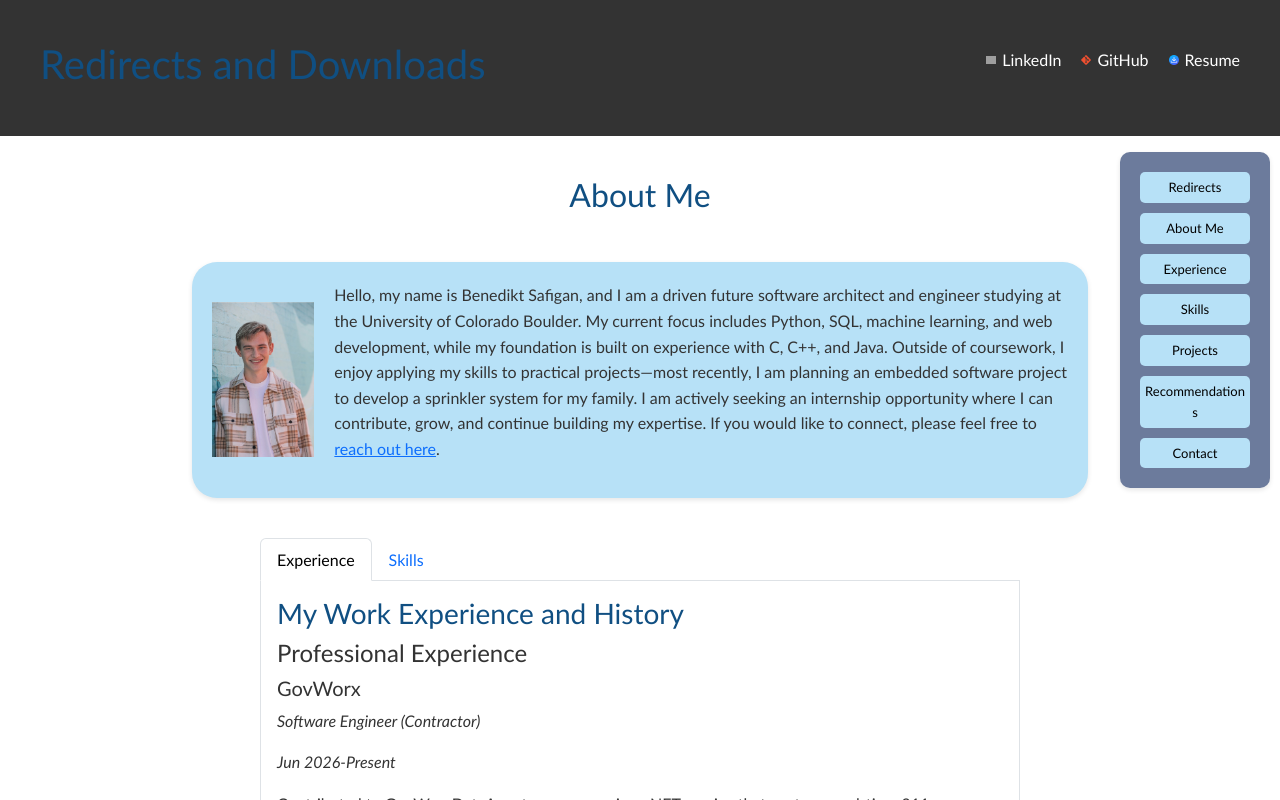
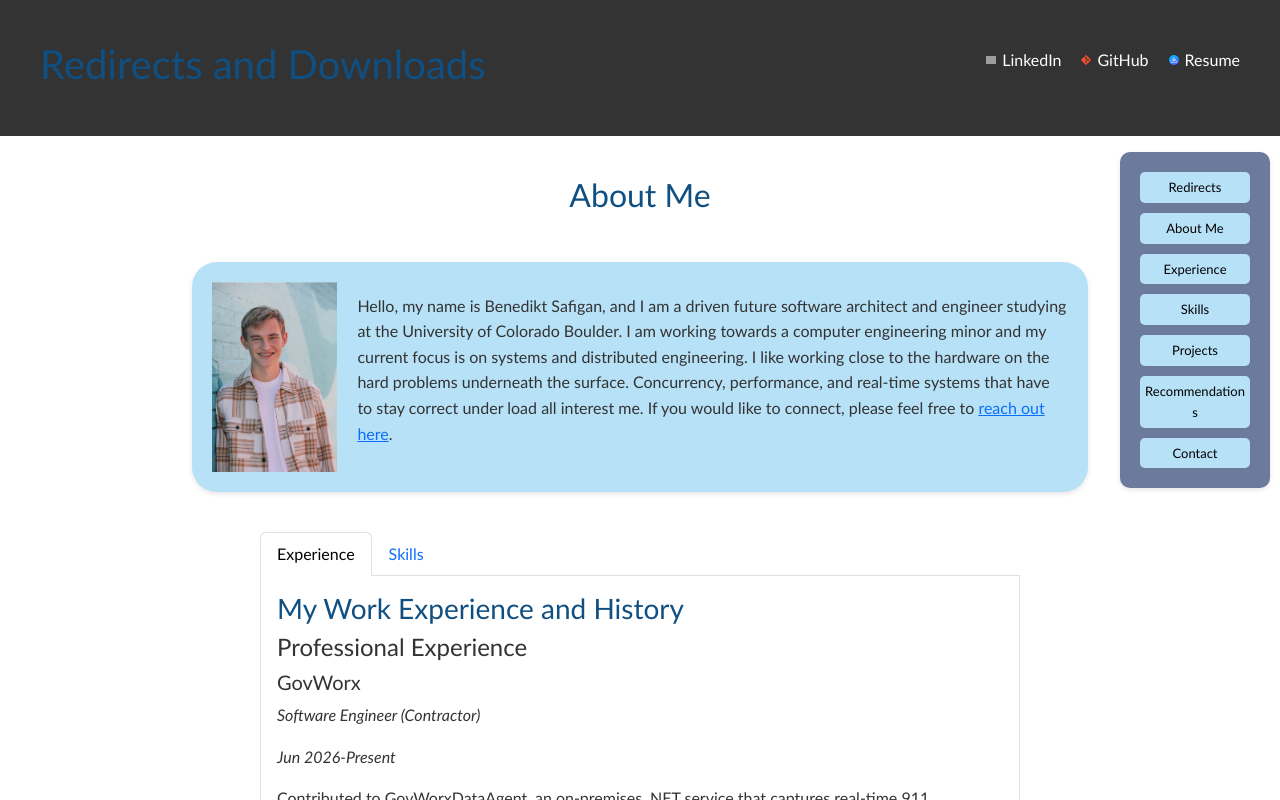
Before and after one commit to bsafig/portfolio-web-page, a React (Vite) app: page / in a window 1280 px wide. Shown: the top 800 px of the page. Built offline with nearby package versions, Linux system fonts and the light colour scheme; grey boxes are pictures that could not be loaded.

Commit message:
update bio

```diff
--- a/src/pages/Home.jsx
+++ b/src/pages/Home.jsx
@@ -166,12 +166,9 @@ export default function Home() {
           <div className="hero-txt">
             <p>
               Hello, my name is Benedikt Safigan, and I am a driven future software architect and engineer
-              studying at the University of Colorado Boulder. My current focus includes Python, SQL, machine
-              learning, and web development, while my foundation is built on experience with C, C++, and Java.
-              Outside of coursework, I enjoy applying my skills to practical projects—most recently, I am
-              planning an embedded software project to develop a sprinkler system for my family. I am actively
-              seeking an internship opportunity where I can contribute, grow, and continue building my expertise.
-              If you would like to connect, please feel free to <a href="#contact">reach out here</a>.
+              studying at the University of Colorado Boulder. I am working towards a computer engineering minor and my current focus is on systems and distributed engineering. I like working close to the hardware on the hard problems underneath
+              the surface. Concurrency, performance, and real-time systems that have to stay correct under
+              load all interest me. If you would like to connect, please feel free to <a href="#contact">reach out here</a>.
             </p>
           </div>
         </div>
```
